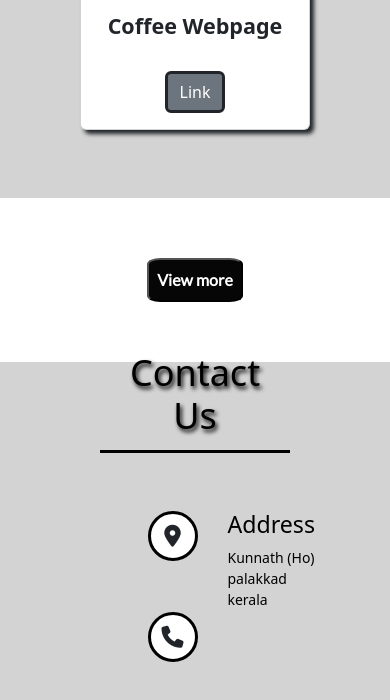
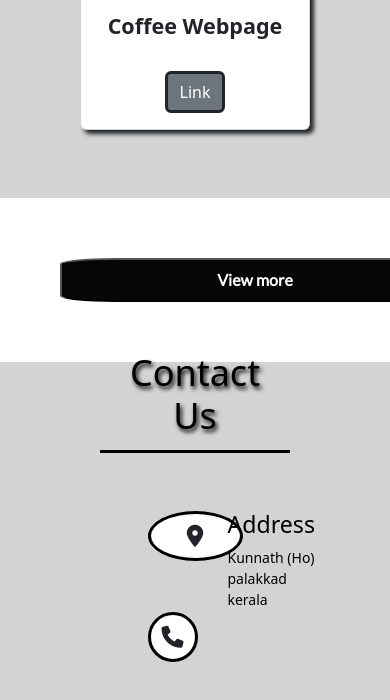
Before and after one commit to Sajith-k-s/Portfolio, a plain HTML site: page index.html in a window 390 px wide. Shown: the part 4896-5596 px from the top of the page. Drawn offline with nearby package versions, Linux system fonts and the light colour scheme; a web font is replaced by a local one.

Commit message:
portfolio

```diff
--- a/style.css
+++ b/style.css
@@ -1,3 +1,12 @@
+
+@media only screen and (max-width: 768px) {
+    /* For mobile phones: */
+    .one,.bgimage,.container-fluid,.container,.container1,.container77,.container9,.card111,.icon111,.services,content,.box,.inner,.icon,.bb,.card,.card-img-top,.contact,.contactinfo,.icon3,.text,.text-center,.text-center1,.text-center1,.contactform,.inputbox,.mb-4 {
+      width: 100%;
+    }
+  }
+
+
 body{
     margin: 0;
     background-color: rgba(255, 255, 255, 0.607);
```
